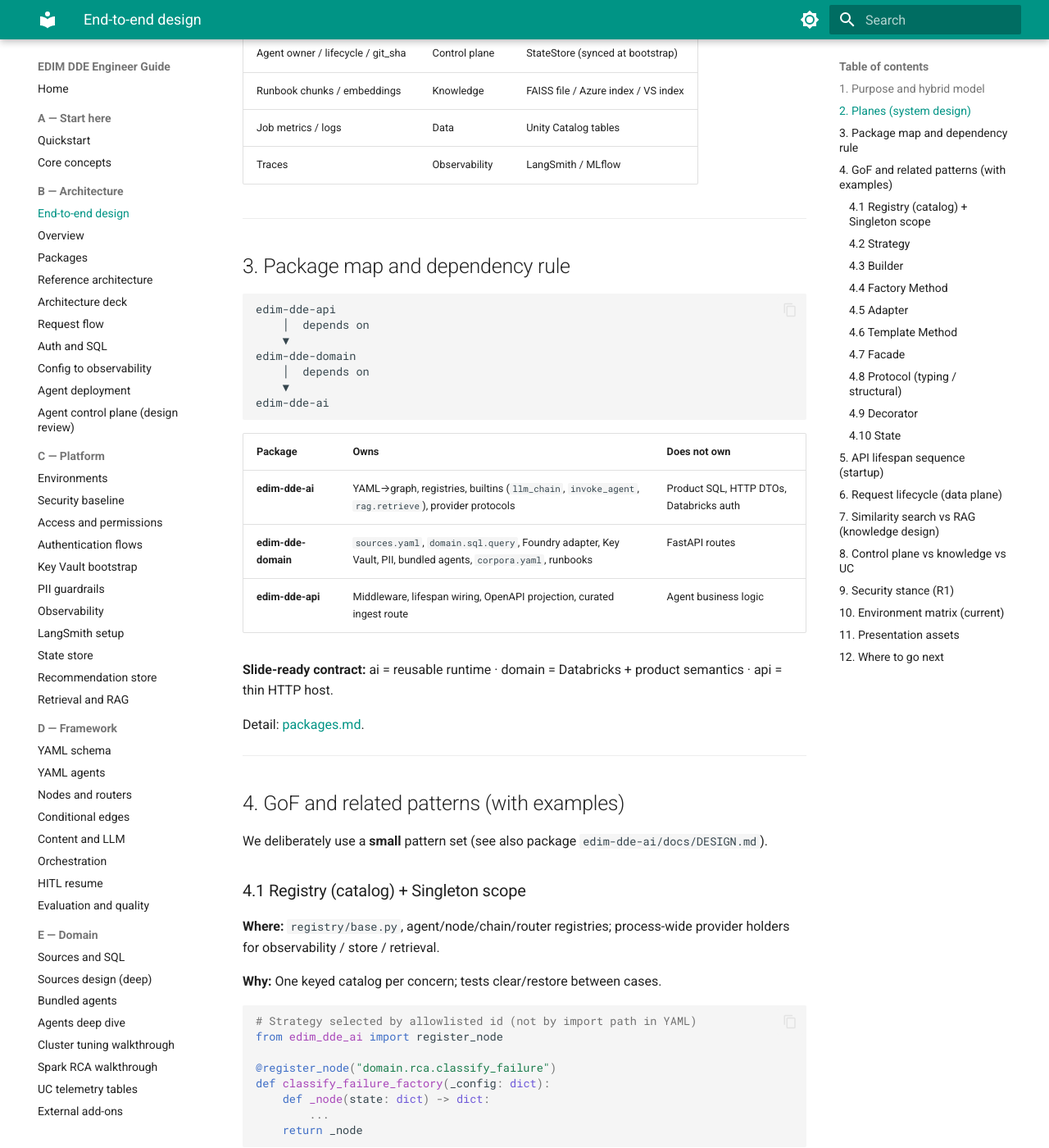
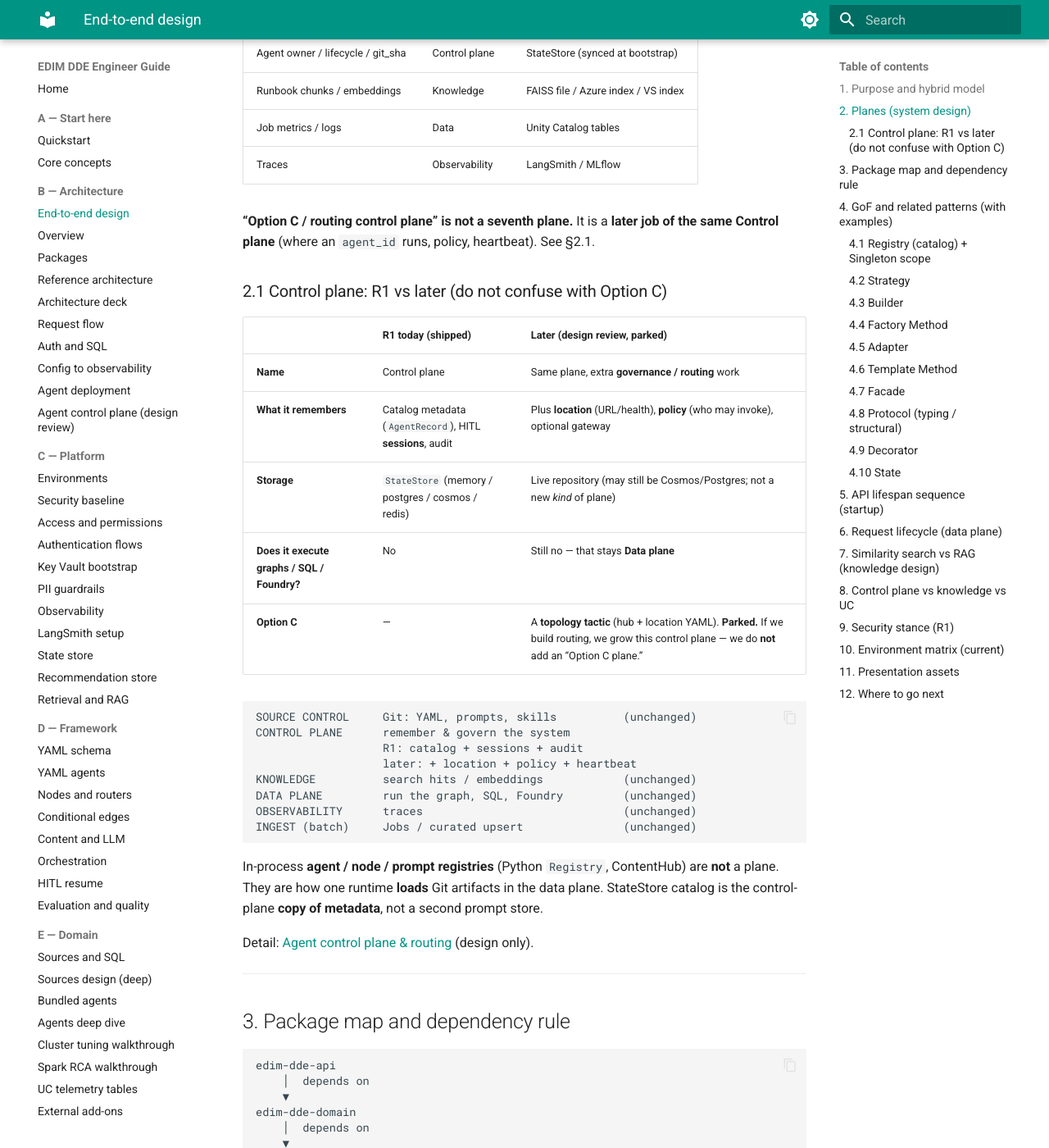
Before and after one commit to sabbineni07/edim-dde-domain, an MkDocs documentation site: the page built from docs/architecture/end-to-end-design.md, in a window 1280 px wide and 1400 px high, scrolled down 1951 px. Shown: the whole window at 82% size. Built offline with MkDocs 1.6.1 and Material for MkDocs 9.7.7, drawn with Linux system fonts in a browser that asks for light colours; some of the changed text lies outside the part shown.

Commit message:
planes documentation update

````diff
--- a/docs/architecture/end-to-end-design.md
+++ b/docs/architecture/end-to-end-design.md
@@ -82,6 +82,33 @@ Keep these planes separate — they solve different problems and use different s
 | Runbook chunks / embeddings | Knowledge | FAISS file / Azure index / VS index |
 | Job metrics / logs | Data | Unity Catalog tables |
 | Traces | Observability | LangSmith / MLflow |
+
+**“Option C / routing control plane” is not a seventh plane.** It is a **later job of the same Control plane** (where an `agent_id` runs, policy, heartbeat). See §2.1.
+
+### 2.1 Control plane: R1 vs later (do not confuse with Option C)
+
+| | **R1 today** (shipped) | **Later** (design review, parked) |
+|--|------------------------|-----------------------------------|
+| **Name** | Control plane | Same plane, extra **governance / routing** work |
+| **What it remembers** | Catalog metadata (`AgentRecord`), HITL **sessions**, audit | Plus **location** (URL/health), **policy** (who may invoke), optional gateway |
+| **Storage** | `StateStore` (memory / postgres / cosmos / redis) | Live repository (may still be Cosmos/Postgres; not a new *kind* of plane) |
+| **Does it execute graphs / SQL / Foundry?** | No | Still no — that stays **Data plane** |
+| **Option C** | — | A **topology tactic** (hub + location YAML). **Parked.** If we build routing, we grow this control plane — we do **not** add an “Option C plane.” |
+
+```text
+SOURCE CONTROL     Git: YAML, prompts, skills          (unchanged)
+CONTROL PLANE      remember & govern the system
+                   R1: catalog + sessions + audit
+                   later: + location + policy + heartbeat
+KNOWLEDGE          search hits / embeddings            (unchanged)
+DATA PLANE         run the graph, SQL, Foundry         (unchanged)
+OBSERVABILITY      traces                              (unchanged)
+INGEST (batch)     Jobs / curated upsert               (unchanged)
+```
+
+In-process **agent / node / prompt registries** (Python `Registry`, ContentHub) are **not** a plane. They are how one runtime **loads** Git artifacts in the data plane. StateStore catalog is the control-plane **copy of metadata**, not a second prompt store.
+
+Detail: [Agent control plane & routing](agent-control-plane.md) (design only).
 
 ---
 
@@ -335,6 +362,8 @@ Full detail: [retrieval-and-rag.md](../platform/retrieval-and-rag.md).
 
 Do **not** put embeddings in Cosmos/Postgres StateStore, or agent YAML in the vector index.
 
+**Later (same control plane, not a new plane):** “Where is `spark_rca` healthy in this env?” is location/heartbeat — [agent control plane (design)](agent-control-plane.md). Today there is only one App, so that question does not exist.
+
 ---
 
 ## 9. Security stance (R1)
````
Also changed, not shown: docs/architecture/overview.md (+1 -1 lines).
